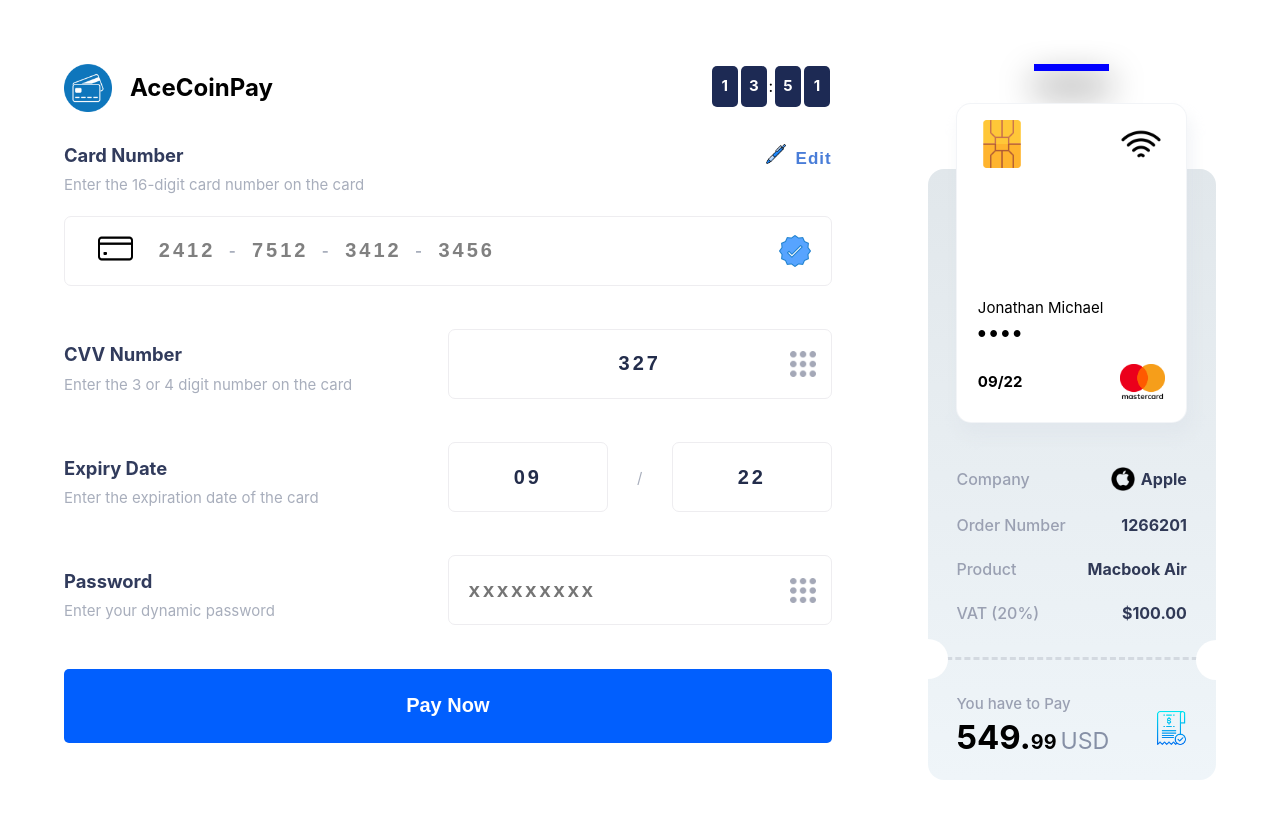
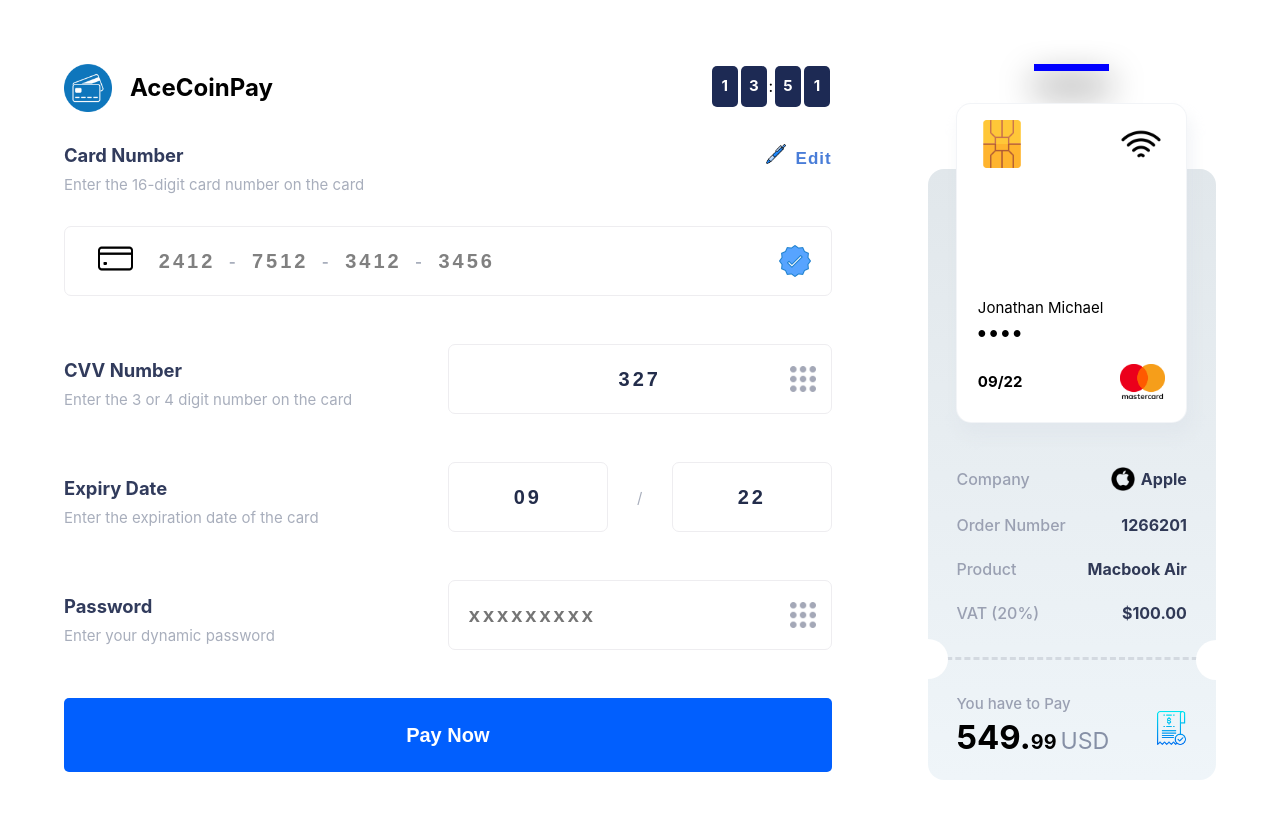
Before and after one commit to dotunlonge/Card-Payment-Interface, a Next.js app: page / in a window 1280 px wide. Built offline with nearby package versions, Linux system fonts and the light colour scheme.

Commit message:
Update main.scss

```diff
--- a/styles/main.scss
+++ b/styles/main.scss
@@ -135,7 +135,7 @@
 }
 
 .form-control{
-  margin: 1.35rem 0;
+  margin: 2rem 0 1rem;
   display: flex;
   flex-direction: row;
   align-items: center;
```
